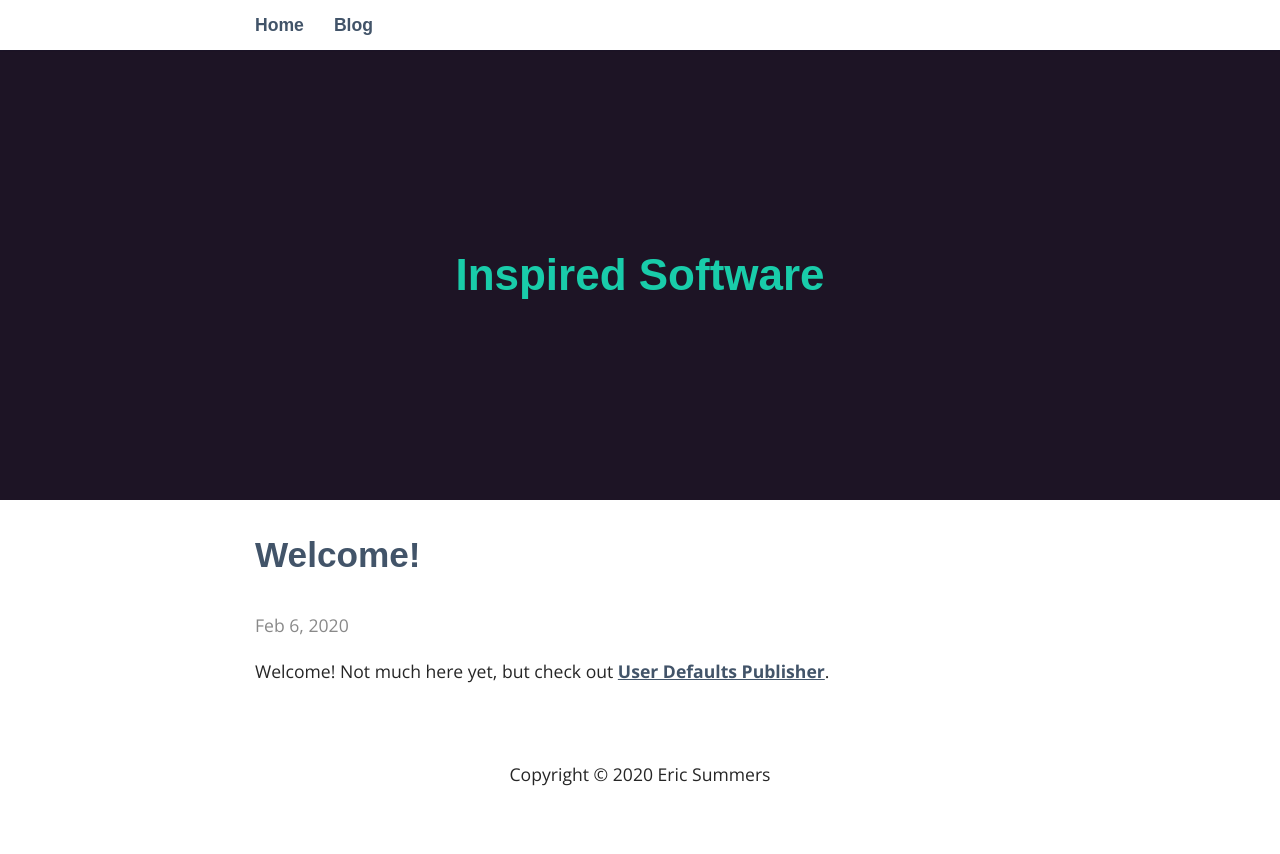
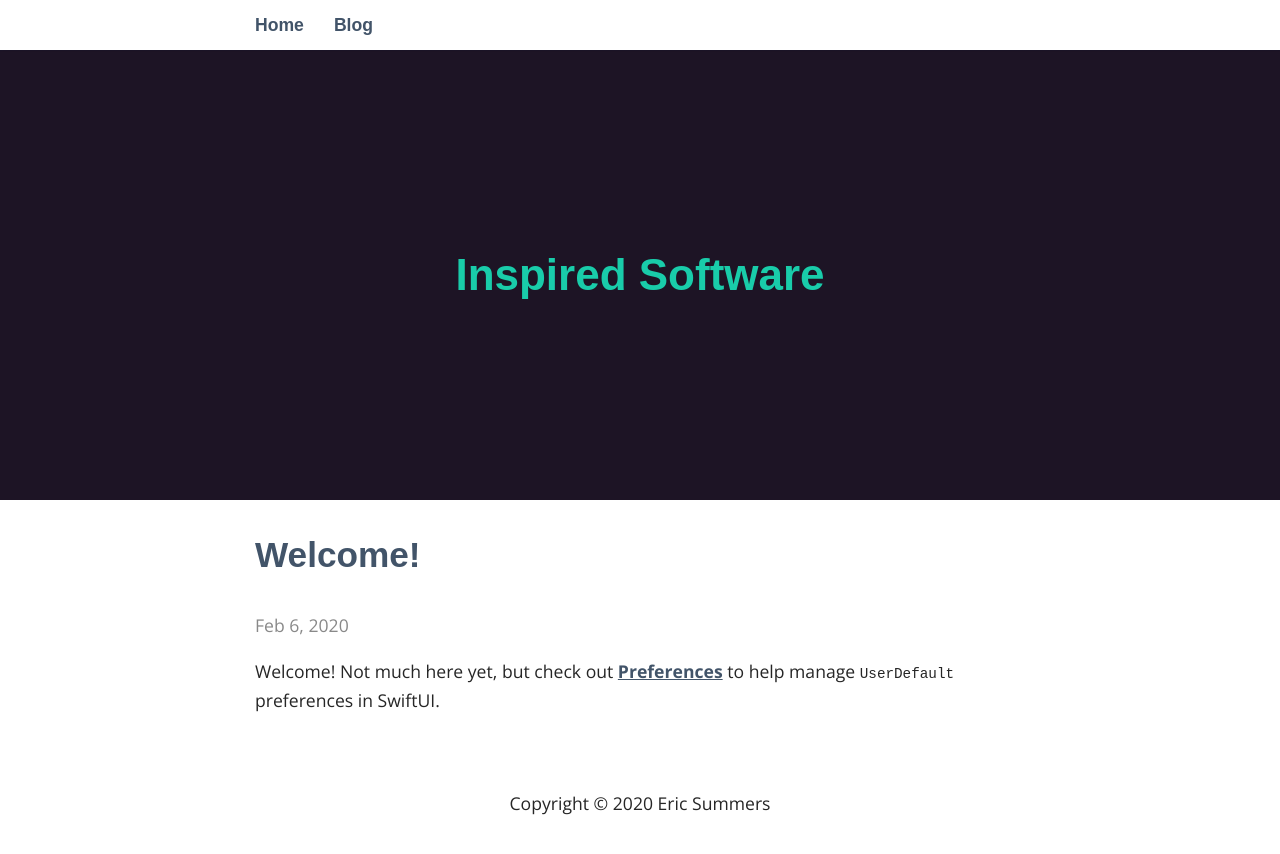
Before and after one commit to inspired-software/inspired-software.github.io, a Jekyll site: the page built from _posts/2020-02-06-welcome.markdown, in a window 1280 px wide. Shown: the top 854 px of the page. Built offline with Jekyll 4.4.1, drawn with Linux system fonts in a browser that asks for light colours; some web fonts are replaced.

Commit message:
Update 2020-02-06-welcome.markdown

```diff
--- a/_posts/2020-02-06-welcome.markdown
+++ b/_posts/2020-02-06-welcome.markdown
@@ -5,4 +5,4 @@ date:   2020-02-06 12:20:45 -0400
 categories: projects update
 ---
 
-Welcome!  Not much here yet, but check out [User Defaults Publisher](https://github.com/inspired-software/UserDefaultsPublisher).
+Welcome!  Not much here yet, but check out [Preferences](https://github.com/inspired-software/Preferences) to help manage `UserDefault` preferences in SwiftUI.
```
